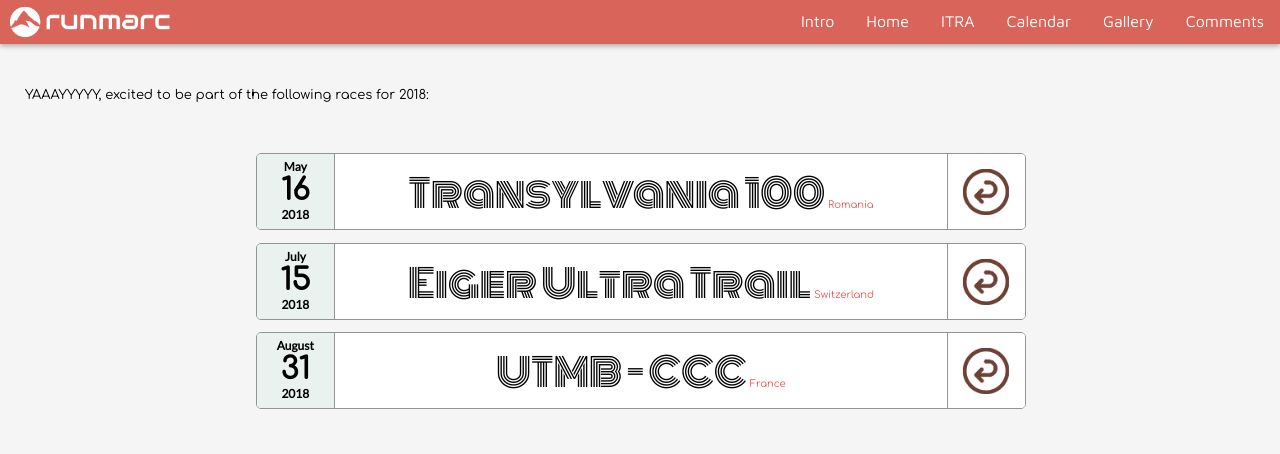
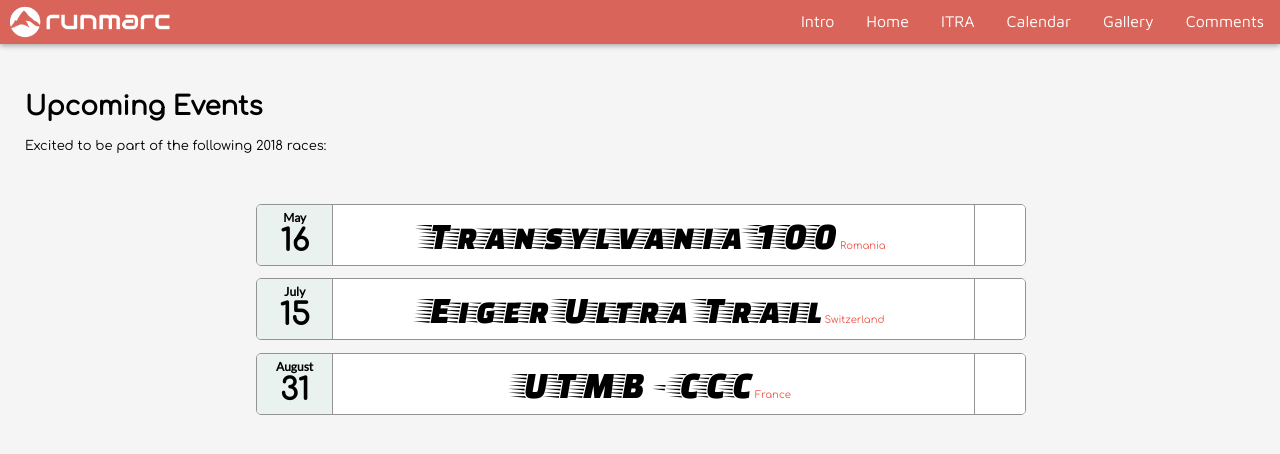
Before and after one commit to m4rc3iro/runmarc, an Angular app: page /upcoming in a window 1280 px wide. Shown: the top 454 px of the page. Built offline with nearby package versions, Linux system fonts and the light colour scheme.

Commit message:
minor changes to upcoming events to simplify layout (still not cool)

```diff
--- a/src/app/upcoming/upcoming.component.css
+++ b/src/app/upcoming/upcoming.component.css
@@ -1,26 +1,26 @@
 .upcoming-container {height: 100%; width: 100%; overflow: auto; background: whitesmoke}
 .upcoming-text {position: relative; padding: 75px 0 25px 25px; font-family: "Comfortaa", "Effra", Helvetica, sans-serif; font-size: 13px}
 
-.event {height: 75px; width: 60%; border: 1px solid #939393; border-radius: 5px; margin: 1% 20% 1% 20%; display: flex}
+.event {height: 60px; width: 60%; border: 1px solid #939393; border-radius: 5px; margin: 1% 20% 1% 20%; display: flex}
 
 .date {width: 10%; min-width: 50px; height: 100%; border-right: 1px solid #939393; border-top-left-radius: 4px; border-bottom-left-radius: 4px; font-family:"Lato"; font-size: 12px; font-weight: bold; text-align: center; background: #EAF2EF}
-.info {width: 80%; height: 100%; text-align: center; background: white}
-.more {width: 10%; min-width: 50px; height: 100%; border-left: 1px solid #939393; border-top-right-radius: 4px; border-bottom-right-radius: 4px; background: white}
+.info {width: 85%; height: 100%; text-align: center; background: white; cursor: pointer}
+.more {width: 5%; min-width: 50px; height: 100%; border-left: 1px solid #939393; border-top-right-radius: 4px; border-bottom-right-radius: 4px; background: white}
 
 .month {padding-top: 5px}
 .day {font-family:"Comfortaa"; font-size: 30px}
 .year {}
 
-.race-name {font-family:"Monoton"; font-size: 3vw; padding: 10px 10px 0px 10px; transition: opacity 1s ease-out}
+.race-name {font-family:'Faster One','Monoton'; font-size: 3vw; padding: 10px 10px 0px 10px; transition: opacity 1s ease-out}
 .country {color: #ea574d; font-family: "Comfortaa"; font-size: 10px; top: 25px; left: 50px}
-.technical-details {font-family:"Comfortaa"; font-size: 13px; opacity: 0; transition: opacity 0s ease-out}
+.technical-details {font-family:"Comfortaa"; font-size: 12px; opacity: 0; transition: opacity 0s ease-out}
 .details {padding: 2px}
-.label {color: #ea574d; padding-left: 10px}
+.label {color: #ea574d; font-weight: bold}
 
-.hidden {opacity: 0; height: 0; transition: opacity 1s ease-out; overflow: hidden}
+.hidden {opacity: 0; height: 0; transition: opacity 1s ease-out; overflow: hidden; margin-top: -6px}
 .shown {opacity: 1; transition: opacity 1s ease-out}
 
-.arrow {width: 60%; padding: 15px; transform: rotate(90deg)}
+/* .arrow {width: 50%; padding: 15%; transform: rotate(90deg)} */
 .arrow:hover {cursor: pointer; transform: rotate(450deg); transition: all 0.3s ease-in-out 0s}
 
 a:visited {color: black}
--- a/src/app/upcoming/upcoming.component.html
+++ b/src/app/upcoming/upcoming.component.html
@@ -1,62 +1,63 @@
 <div class="upcoming-container">
     <div class="upcoming-text">
-      <p>YAAAYYYYY, excited to be part of the following races for 2018:</p>
+      <h1>Upcoming Events</h1>
+      <p>Excited to be part of the following 2018 races:</p>
     </div>
 
     <div class="event">
       <div class="date">
         <div class="month">May</div>
         <div class="day">16</div>
-        <div class="year">2018</div>
+        <!-- <div class="year">2018</div> -->
       </div>
-      <div class="info">
+      <div class="info" (click)="expand0 = !expand0; expand1 = false; expand2 = false">
         <div class="race-name" [ngClass]="{'hidden' : expand0}">Transylvania 100<span class="country"> Romania</span></div>
         <div class="technical-details" [ngClass]="{'shown' : expand0}">
             <div class="details"><span class="label">Distance: </span>85.6 km</div>
             <div class="details"><span class="label">Elevation gain: </span>+ 4.979 meters</div>
             <div class="details">
-              <span class="label">Official website: </span><a href="http://www.transylvania100k.com/" target="_blank">http://www.transylvania100k.com/</a>
+              <span class="label">Website: </span><a href="http://www.transylvania100k.com/" target="_blank">http://www.transylvania100k.com/</a>
             </div>
         </div>
       </div>
-      <div class="more"><img class="arrow" src="/assets/arrow-circle.png" (click)="expand0 = !expand0; expand1 = false; expand2 = false"/></div>
+      <div class="more"><!--img class="arrow" src="/assets/arrow-circle.png" (click)="expand0 = !expand0; expand1 = false; expand2 = false"/--></div>
     </div>
 
     <div class="event">
       <div class="date">
         <div class="month">July</div>
         <div class="day">15</div>
-        <div class="year">2018</div>
+        <!-- <div class="year">2018</div> -->
       </div>
-      <div class="info">
+      <div class="info" (click)="expand1 = !expand1; expand0 = false; expand2 = false">
         <div class="race-name" [ngClass]="{'hidden' : expand1}">Eiger Ultra Trail<span class="country"> Switzerland</span></div>
         <div class="technical-details" [ngClass]="{'shown' : expand1}">
             <div class="details"><span class="label">Distance: </span>101 km</div>
             <div class="details"><span class="label">Elevation gain: </span>+ 6.700 meters</div>
             <div class="details">
-              <span class="label">Official website: </span><a href="https://www.eigerultratrail.ch/en/" target="_blank">https://www.eigerultratrail.ch/</a>
+              <span class="label">Website: </span><a href="https://www.eigerultratrail.ch/en/" target="_blank">https://www.eigerultratrail.ch/</a>
             </div>
         </div>
       </div>
-      <div class="more"><img class="arrow" src="/assets/arrow-circle.png" (click)="expand1 = !expand1; expand0 = false; expand2 = false"/></div>
+      <div class="more"><!-- img class="arrow" src="/assets/arrow-circle.png" (click)="expand1 = !expand1; expand0 = false; expand2 = false"/--></div>
     </div>
 
     <div class="event">
       <div class="date">
         <div class="month">August</div>
         <div class="day">31</div>
-        <div class="year">2018</div>
+        <!-- <div class="year">2018</div> -->
       </div>
-      <div class="info">
+      <div class="info" (click)="expand2 = !expand2; expand0 = false; expand1 = false">
         <div class="race-name" [ngClass]="{'hidden' : expand2}">UTMB - CCC<span class="country"> France</span></div>
         <div class="technical-details" [ngClass]="{'shown' : expand2}">
             <div class="details"><span class="label">Distance: </span>101 km</div>
             <div class="details"><span class="label">Elevation gain: </span>+ 6.100 meters</div>
             <div class="details">
-              <span class="label">Official website: </span><a href="http://utmbmontblanc.com/en/" target="_blank">http://utmbmontblanc.com/</a>
+              <span class="label">Website: </span><a href="http://utmbmontblanc.com/en/" target="_blank">http://utmbmontblanc.com/</a>
             </div>
         </div>
       </div>
-      <div class="more"><img class="arrow" src="/assets/arrow-circle.png" (click)="expand2 = !expand2; expand0 = false; expand1 = false"/></div>
+      <div class="more"><!-- img class="arrow" src="/assets/arrow-circle.png" (click)="expand2 = !expand2; expand0 = false; expand1 = false"/--></div>
     </div>
 </div>
--- a/src/styles.css
+++ b/src/styles.css
@@ -6,6 +6,7 @@
 @import url('https://fonts.googleapis.com/css?family=Audiowide');
 @import url('https://fonts.googleapis.com/css?family=Monoton');
 @import url("https://fonts.googleapis.com/css?family=Open+Sans:400,600,700");
+@import url('https://fonts.googleapis.com/css?family=Faster+One');
 
 .main-container {
     top: 0;
```
